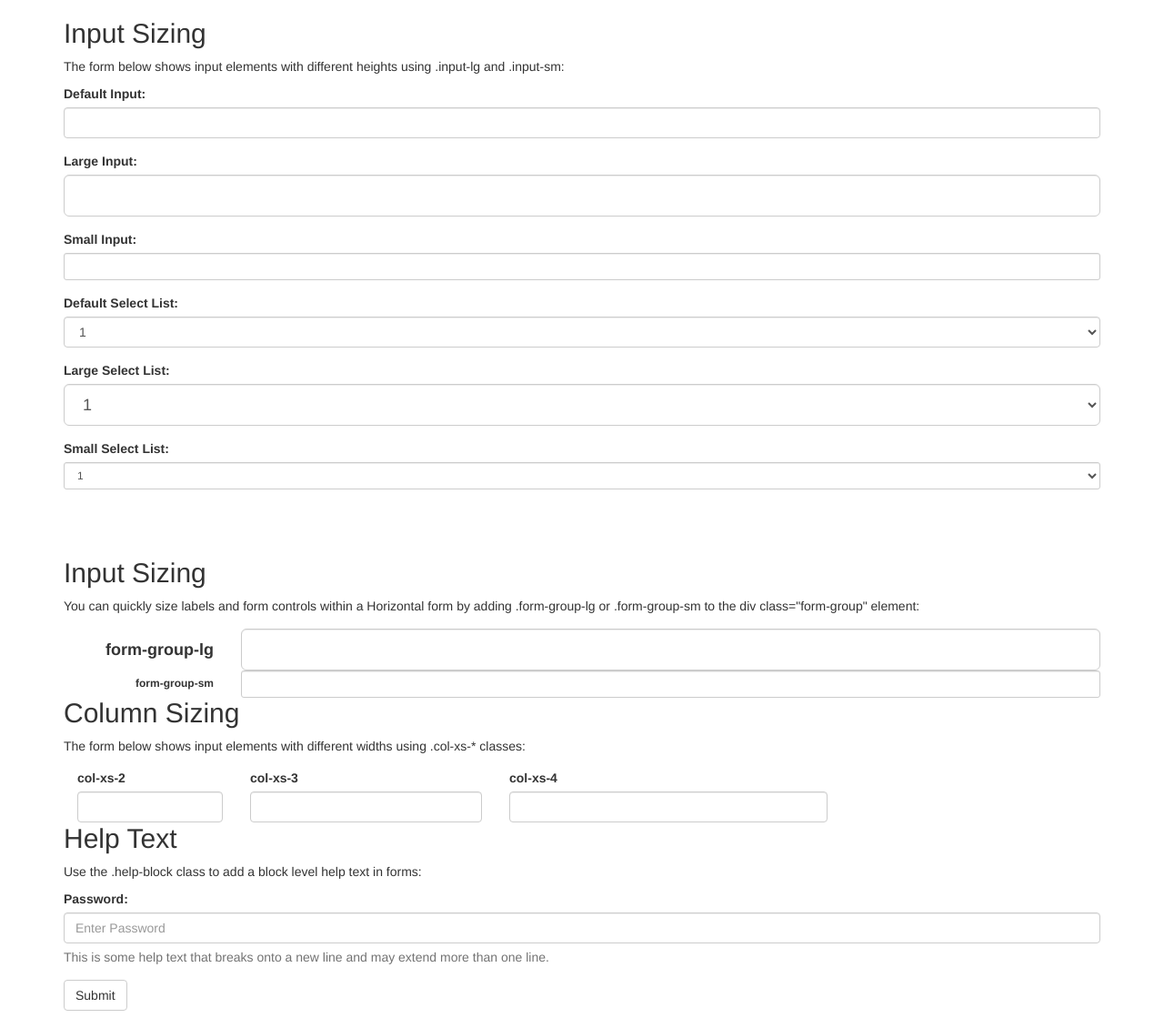
After one commit to rkpust/Bootstrap3Practise, a PHP site: page /BSinputSizing.php in a window 1280 px wide. The commit adds this page. Shown: the whole page at 91% size. Run offline with PHP 8.4, Linux system fonts and the light colour scheme.

Commit message:
BS Input Sizing Example

```diff
--- /dev/null
+++ b/BSinputSizing.php
@@ -0,0 +1,127 @@
+<!DOCTYPE html>
+<html lang="en">
+<head>
+	<meta charset="utf-8">
+	<meta name="viewport" content="width=device-width,  initial-scale=1">
+	<title>BS Input Sizing</title>
+	<link rel="stylesheet" href="css/bootstrap.min.css">
+	<script type="text/javascript" src="js/bootstrap.min.js"></script>
+	<script type="text/javascript" src="js/vendor/jquery-1.12.0.min.js"></script>
+</head>
+
+<body>
+
+	<div class="container">
+		<h2>Input Sizing</h2>
+		<p>The form below shows input elements with different heights using .input-lg and .input-sm:</p>
+		<form role="form">
+			<div class="form-group">
+				<label for="inputdefault">Default Input:</label>
+				<input type="text" class="form-control" id="inputdefault">
+			</div>
+			<div class="form-group">
+				<label for="inputlg">Large Input:</label>
+				<input type="text" class="form-control input-lg" id="inputlg">
+			</div>
+			<div class="form-group">
+				<label for="inputsm">Small Input:</label>
+				<input type="text" class="form-control input-sm" id="inputsm">
+			</div>
+
+			<div class="form-group">
+				<label for="sel1">Default Select List:</label>
+				<select class="form-control" id="sel1">
+					<option>1</option>
+					<option>2</option>
+					<option>3</option>
+					<option>4</option>
+				</select>
+			</div>
+			<div class="form-group">
+				<label for="sel2">Large Select List:</label>
+				<select class="form-control input-lg" id="sel2">
+					<option>1</option>
+					<option>2</option>
+					<option>3</option>
+					<option>4</option>
+				</select>
+			</div>
+
+			<div class="form-group">
+				<label for="sel3">Small Select List:</label>
+				<select class="form-control input-sm" id="sel3">
+					<option>1</option>
+					<option>2</option>
+					<option>3</option>
+					<option>4</option>
+				</select>
+			</div>
+
+		</form>
+
+		<br><br>
+
+		<h2>Input Sizing</h2>
+		<p>You can quickly size labels and form controls within a Horizontal form by adding .form-group-lg or .form-group-sm to the div class="form-group" element:</p>
+
+		<form class="form-horizontal" role="form">
+			<div class="form-group form-group-lg">
+				<label class="control-label col-sm-2" for="lg">form-group-lg</label>
+				<div class="col-sm-10">
+					<input type="text" class="form-control" id="lg">
+				</div>
+				</div>
+
+				<div class="form-group form-group-sm">
+				<label class="control-label col-sm-2" for="sm">form-group-sm</label>
+				<div class="col-sm-10">
+					<input type="text" class="form-control" id="sm">
+				</div>
+				</div>
+		</form>
+
+		<br><br>
+
+		<h2>Column Sizing</h2>
+		<p>The form below shows input elements with different widths using .col-xs-* classes:</p>
+
+		<form role="form">
+			<div class="form-group">
+				<div class="col-xs-2">
+				<label for="ex1">col-xs-2</label>
+					<input type="text" class="form-control" id="ex1">
+				</div>
+
+				<div class="col-xs-3">
+				<label for="ex2">col-xs-3</label>
+					<input type="text" class="form-control" id="ex2">
+				</div>
+
+				<div class="col-xs-4">
+				<label for="ex3">col-xs-4</label>
+					<input type="text" class="form-control" id="ex3">
+				</div>
+			</div>
+		</form>
+
+		<br><br>
+
+		<h2>Help Text</h2>
+		<p>Use the .help-block class to add a block level help text in forms:</p>
+
+		<form role="form">
+
+			<div class="form-group">
+				<label for="pwd">Password:</label>
+				<input type="password" class="form-control" id="pwd" placeholder="Enter Password">
+				<span class="help-block">This is some help text that breaks onto a new line and may extend more than one line.</span>
+				</div>
+
+				<button type="submit" class="btn btn-default">Submit</button>
+			</div>
+		</form>
+
+     </div>
+
+</body>
+</html>
--- a/index.php
+++ b/index.php
@@ -104,6 +104,9 @@
 			<a href="BSinputs2.php"> <button type="button" class="
 				btn btn-success">BS Inputs 2</button> </a>
 
+			<a href="BSinputSizing.php"> <button type="button" class="
+				btn btn-info">BS Input Sizing</button> </a>
+
 
 
 
```
